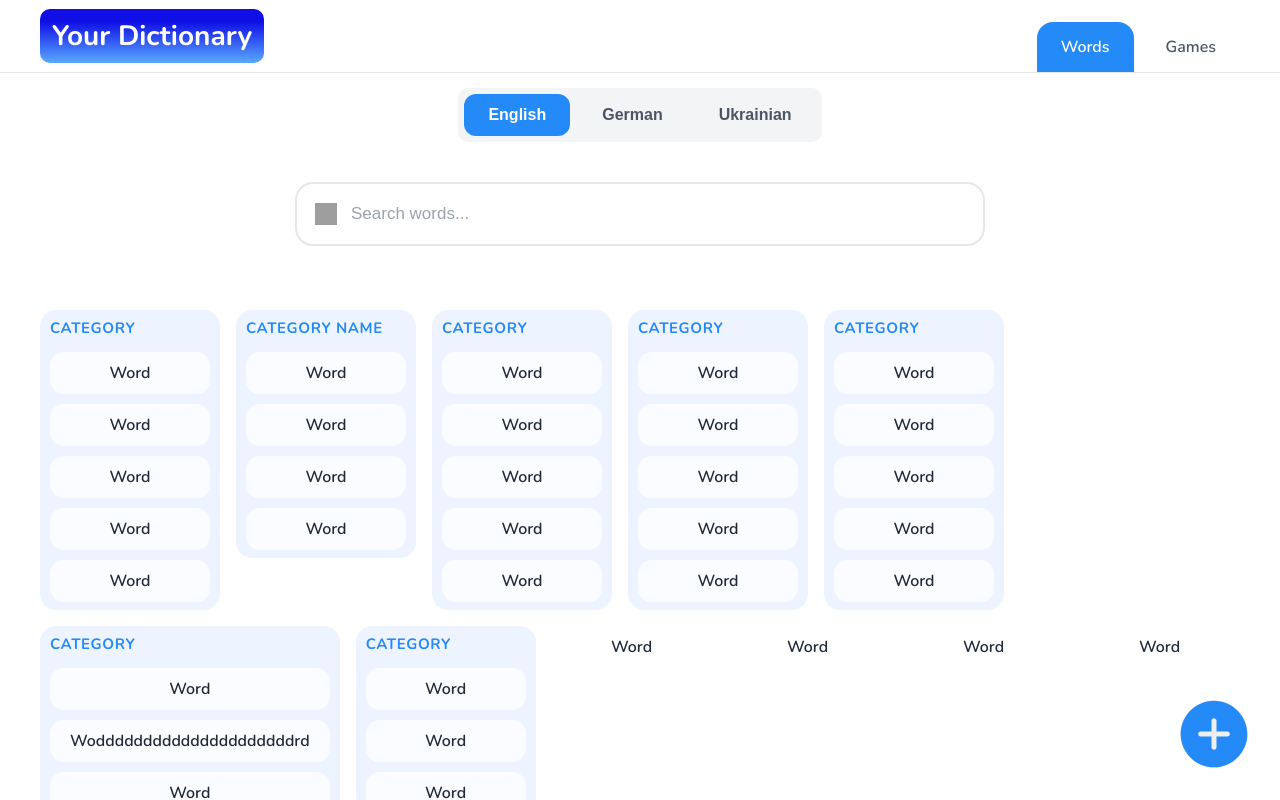
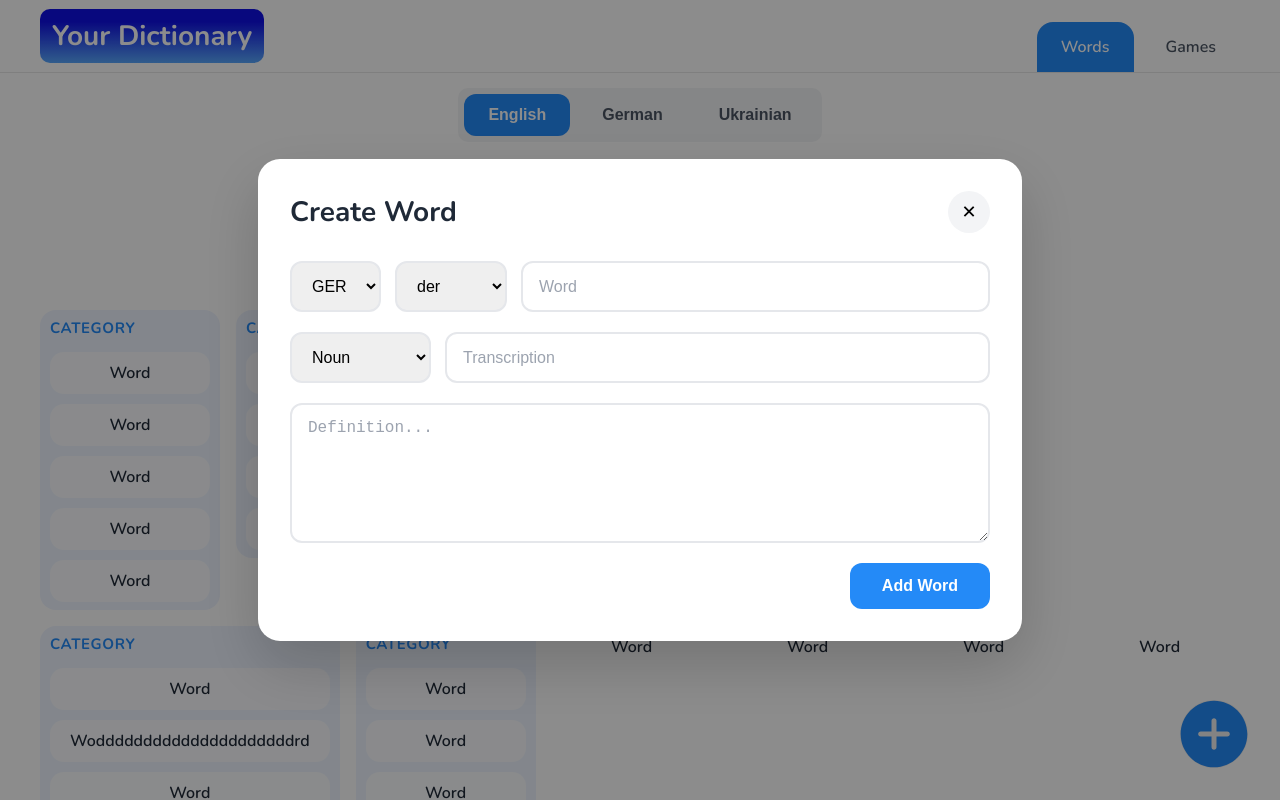
Before and after one commit to VolodymyrVH/YourDictionary, a React (Vite) app in the folder Frontend/Your_Dictionary/: page /wordpage in a window 1280 px wide. Both pictures are taken after a click on the button 1214 px from the left and 734 px from the top of the page. Shown: the top 800 px of the page. Built offline with nearby package versions, Linux system fonts and the light colour scheme; grey boxes are pictures that could not be loaded.

Commit message:
Implement CreateWordButton functionality and enhance WordForm with close handler

```diff
--- a/Frontend/Your_Dictionary/src/pages/WordPage/components/CreateWordButton.jsx
+++ b/Frontend/Your_Dictionary/src/pages/WordPage/components/CreateWordButton.jsx
@@ -1,11 +1,20 @@
-import React from "react";
+import React, { useState } from "react";
 import AddCircle from "../../../assets/add-circle.svg";
 import "./WordPage.css";
 
+import WordFormCreate from "./WordForm";
+
 export default function CreateWordButton() {
+    const [showComponent, setShowComponent] = useState(false);
+
     return (
-        <button className="create-word-button">
-            <img src={AddCircle} alt="Create word"/>
-        </button>
+        <>
+            <button
+                onClick={() => setShowComponent(true)}
+                className="create-word-button">
+                <img src={AddCircle} alt="Create word" />
+            </button>
+            {showComponent && (<WordFormCreate onClose={() => setShowComponent(false)}/>)}
+        </>
     );
 }
--- a/Frontend/Your_Dictionary/src/pages/WordPage/components/WordForm.jsx
+++ b/Frontend/Your_Dictionary/src/pages/WordPage/components/WordForm.jsx
@@ -1,14 +1,20 @@
-import React from "react";
+import React, { useState } from "react";
 import "./WordPage.css";
 
 
-export default function WordFormCreate() {
+export default function WordFormCreate({ onClose }) {
+    const [showComponent, setShowComponent] = useState(true);
+
     return (
         <div className="word-modal-overlay">
             <div className="created-word-container">
                 <div className="create-word-header">
                     <h2>Create Word</h2>
-                    <button className="close-button">✕</button>
+                    <button
+                        onClick={onClose}
+                        className="close-button">
+                        ✕
+                    </button>
                 </div>
                 <div className="create-word-form-container">
                     <div className="word-string-container">
```
